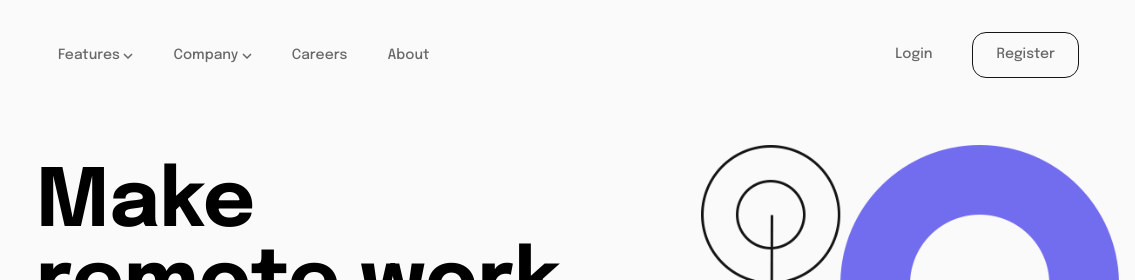
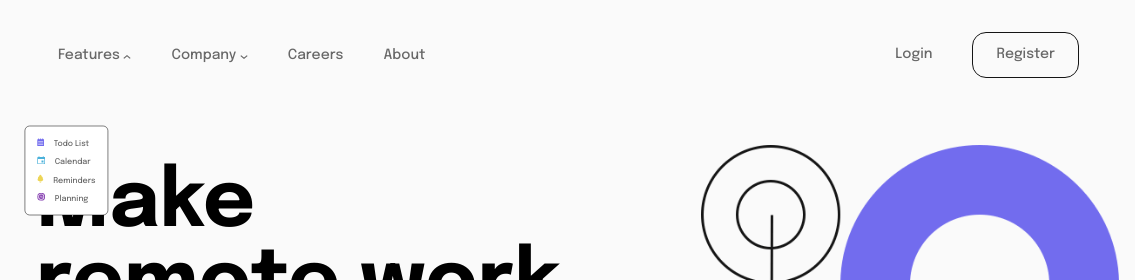
Before and after one commit to AntonWelliver/page-dropdown, a plain HTML site: page index.html in a window 1280 px wide. Shown: the top 280 px of the page, 145-1280 px from the left. Drawn offline with Linux system fonts and the light colour scheme.

Commit message:
started with transition and transform on dropdown menu

```diff
--- a/index.html
+++ b/index.html
@@ -34,10 +34,14 @@
 									src="images/icon-arrow-down.svg"
 									alt="arrow-down"
 									id="features-arrow"
+									class="rotate-arrow"
 								/>
 							</button>
 						</div>
-						<div class="features-dropdown" id="features-dropdown">
+						<div
+							class="features-dropdown features-dropdown-open"
+							id="features-dropdown"
+						>
 							<ul>
 								<li>
 									<img
--- a/style.css
+++ b/style.css
@@ -47,6 +47,16 @@ a:hover,
 	font-weight: inherit;
 }
 
+.dropdown-button img {
+	width: 8px;
+	height: 4px;
+	transition: all 1s ease-out;
+}
+
+.rotate-arrow {
+	transform: rotate(-180deg);
+}
+
 .features-dropdown {
 	border: 1px solid black;
 	padding: 24px;
@@ -56,8 +66,22 @@ a:hover,
 	left: -75px;
 	background: white;
 	border-radius: 10px;
-	display: none;
+	transform: scale(0.5);
+	display: block;
 }
+
+/* .features-dropdown-open {
+	border: 1px solid black;
+	padding: 24px;
+	padding-bottom: 8px;
+	position: absolute;
+	top: 35px;
+	left: -75px;
+	background: white;
+	border-radius: 10px;
+	transform: scale(1);
+	display: block;
+} */
 
 .features-dropdown li {
 	margin-bottom: 16px;
```
